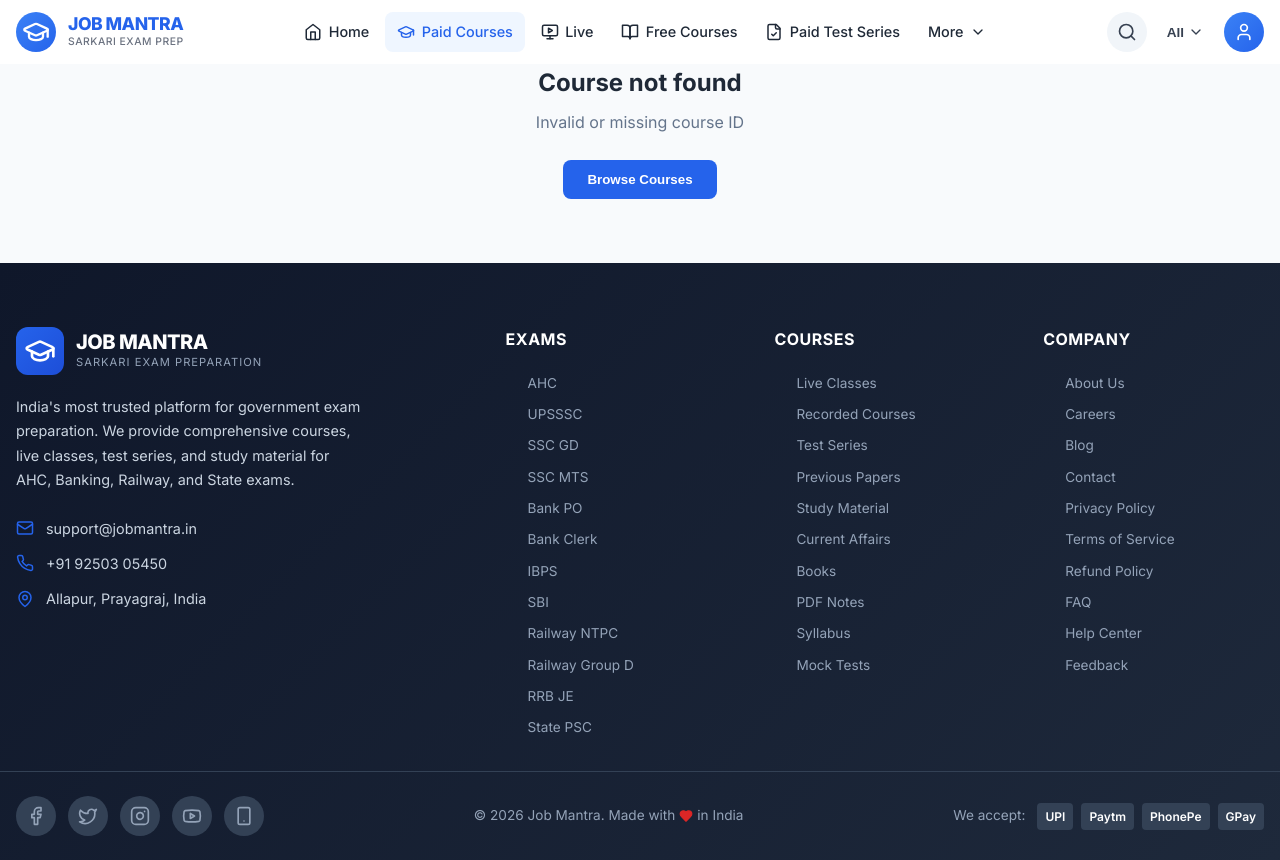
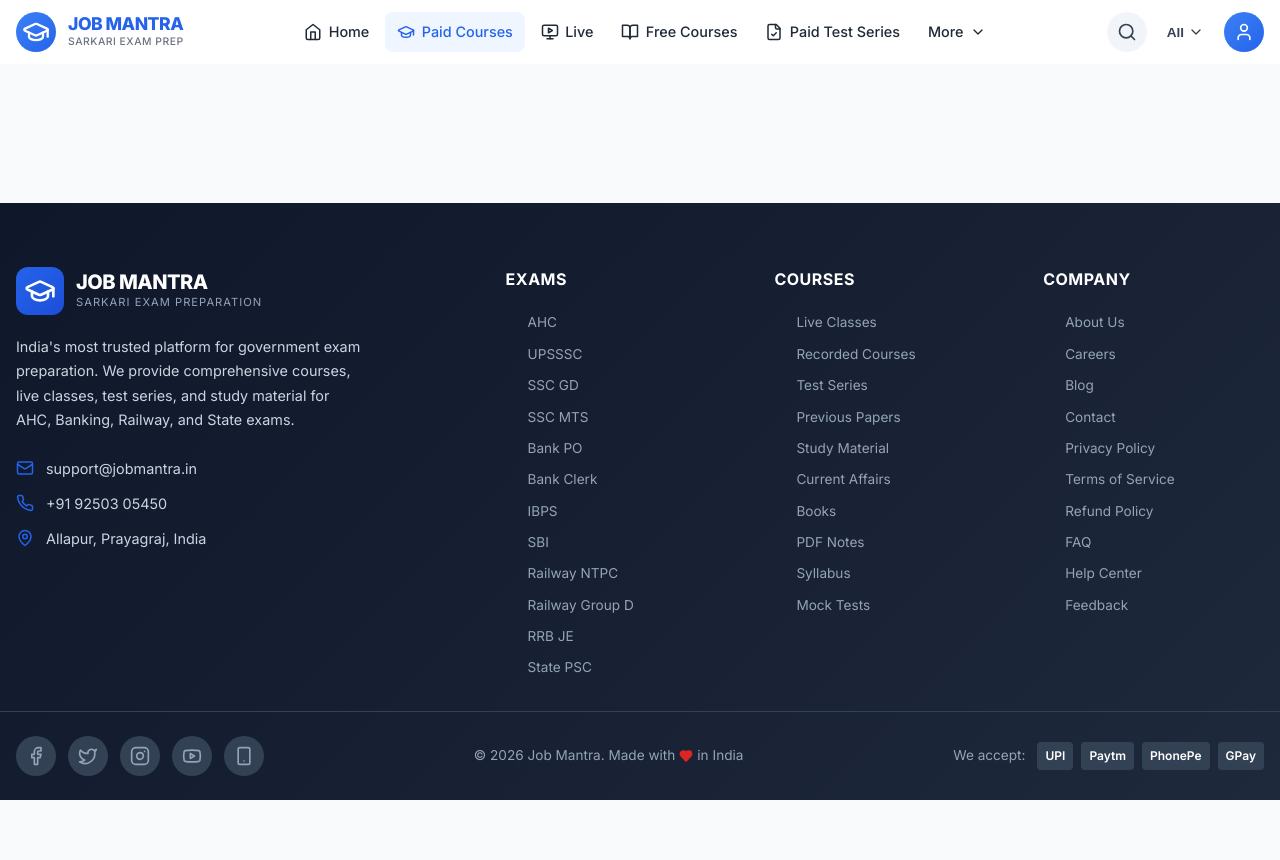
Before and after one commit to Rajkeshar321/job-mantra, a React (Vite) app in the folder frontend/: page /courses in a window 1280 px wide. After the commit the page ends 800 px from the top, so only its background shows below. Built offline with nearby package versions, Linux system fonts and the light colour scheme.

Commit message:
Commit it again

```diff
--- a/frontend/src/App.jsx
+++ b/frontend/src/App.jsx
@@ -19,7 +19,7 @@
       <main>
         <Routes>
           <Route path="/" element={<Home />} />
-          <Route path="/courses" element={<Course />} />
+          <Route path="/courses/:id" element={<Course />} />
           <Route path="/dashboard" element={
             <ProtectedRoute>
               <Dashboard />
```
